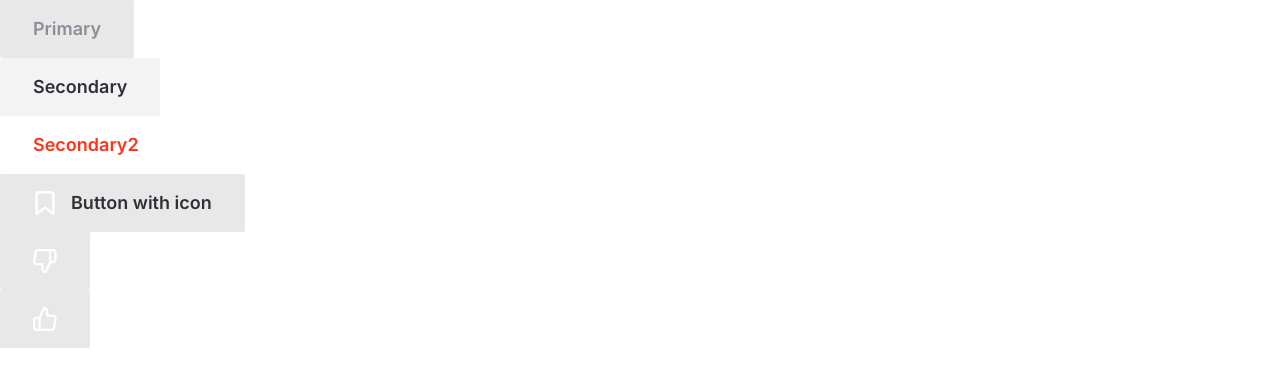
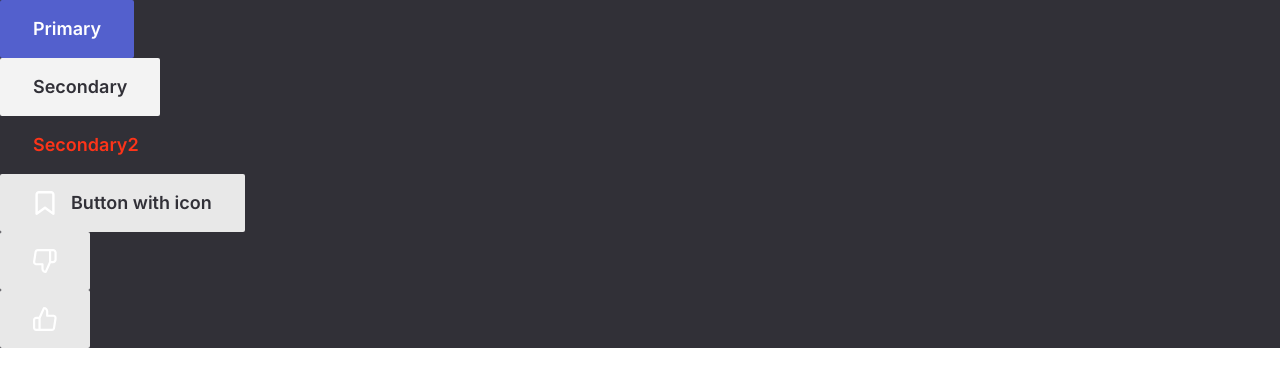
Before and after one commit to JohnyNiks/tms_blog, a React (Create React App) app: page / in a window 1280 px wide. Shown: the top 386 px of the page. Built offline with nearby package versions, Linux system fonts and the light colour scheme.

Commit message:
feat: add changing theme by click on button

```diff
--- a/src/App.tsx
+++ b/src/App.tsx
@@ -1,22 +1,23 @@
-import React from 'react'
+import React, { useState } from 'react'
 import { Button } from './components/Button'
 import { ReactComponent as BookmarkIcon } from './assets/images/bookmark.svg'
 import { ReactComponent as LikeIcon } from './assets/images/like.svg'
 import { ReactComponent as DislikeIcon } from './assets/images/dislike.svg'
 
 function App() {
+  const [theme, setTheme] = useState('dark')
   const handleButtonClick = (event: React.MouseEvent<HTMLButtonElement>) => {
     console.log(event.target)
   }
 
+  const toggleTheme = () => {
+    const newTheme = theme === 'dark' ? 'light' : 'dark'
+    setTheme(newTheme)
+  }
+
   return (
-    <div className="App">
-      <Button
-        text="Primary"
-        disabled
-        className="primary"
-        onClick={handleButtonClick}
-      />
+    <div className={`App theme--${theme}`}>
+      <Button text="Primary" className="primary" onClick={toggleTheme} />
       <Button
         text="Secondary"
         className="secondary"
--- a/src/index.scss
+++ b/src/index.scss
@@ -16,3 +16,13 @@ code {
   font-family: source-code-pro, Menlo, Monaco, Consolas, 'Courier New',
     monospace;
 }
+
+.theme {
+  &--light {
+    background-color: #DADADA;
+  }
+
+  &--dark {
+    background-color: #313037;
+  }
+}
```
